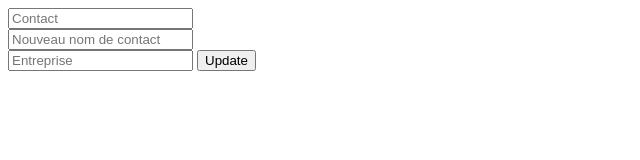
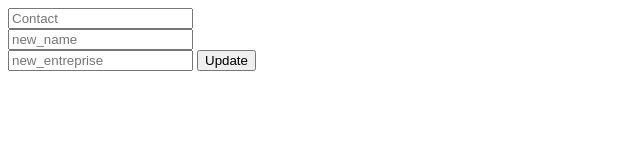
Before and after one commit to Mapsred/SupInternet3_Python, a plain HTML site: page web/update.html in a window 1280 px wide. Shown: the whole page, without its empty margins (0-640 px from the left). Drawn offline with Linux system fonts and the light colour scheme.

Commit message:
Add index.html and update.html

```diff
--- a/web/update.html
+++ b/web/update.html
@@ -2,8 +2,8 @@
 	<body>
 		<form method="post">
 			<input type="text" placeholder="Contact" name="contact"><br>
-			<input type="text" placeholder="Nouveau nom de contact" name="new_contact"><br>
-			<input type="text" placeholder="Entreprise" name="entreprise">
+			<input type="text" placeholder="new_name" name="new_contact"><br>
+			<input type="text" placeholder="new_entreprise" name="entreprise">
 			<input type="submit" value="Update">
 		</form>
 	</body>
```
